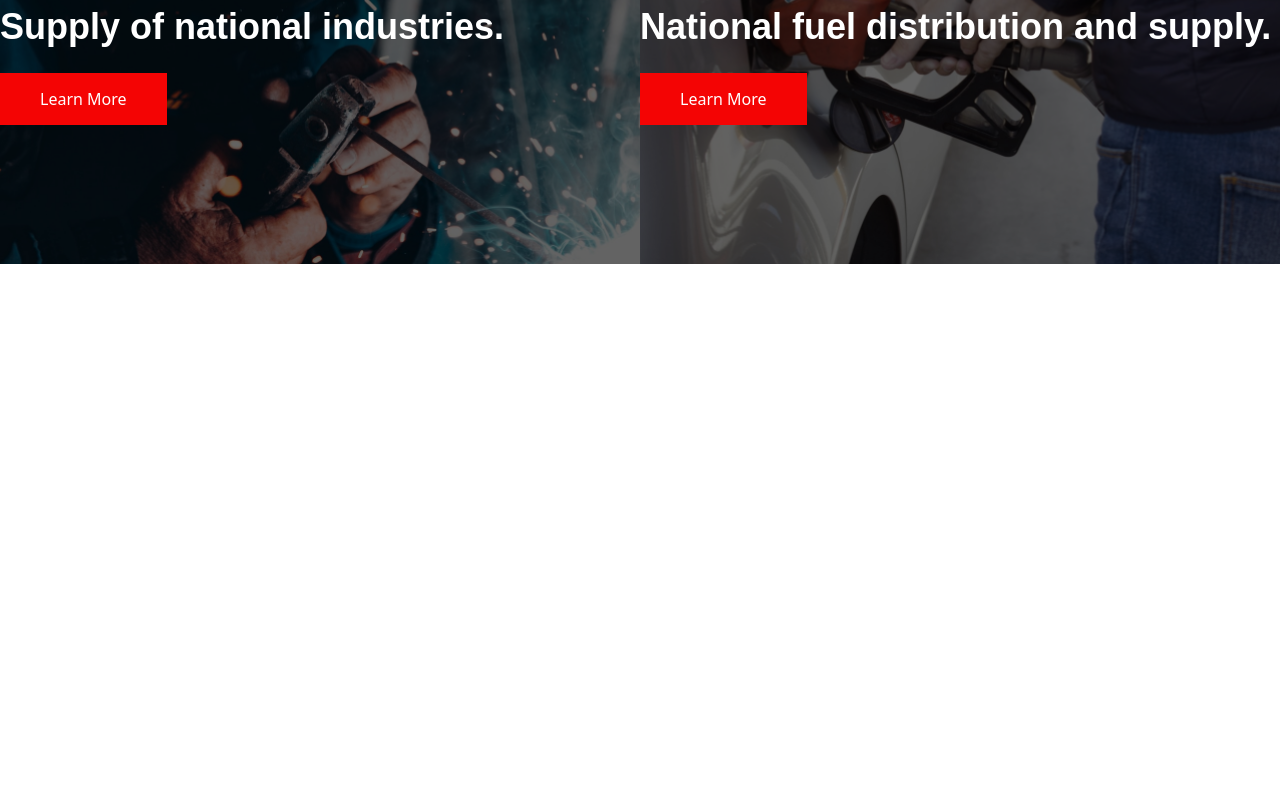
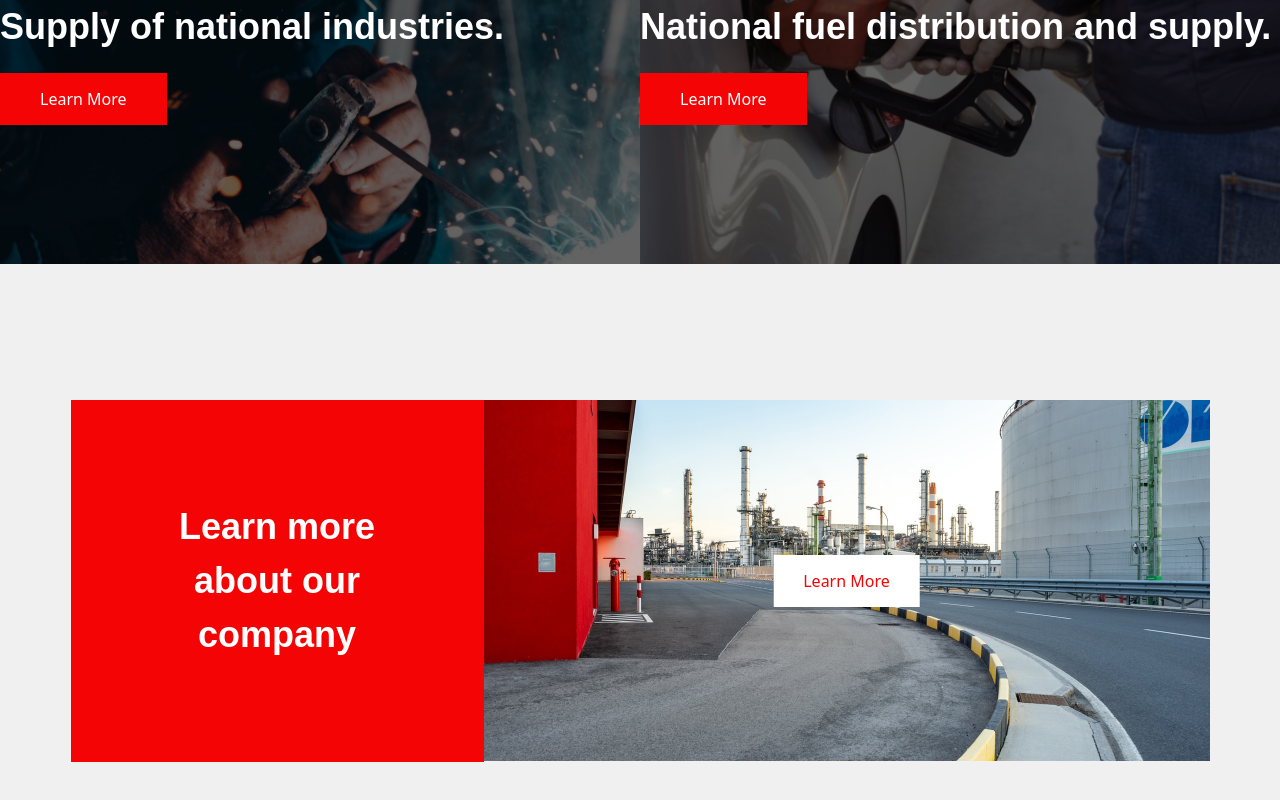
Before and after one commit to mahid76/Petroil, a React (Vite) app: page / in a window 1280 px wide. Shown: the part 2351-3151 px from the top of the page. Before the commit the page ends 2615 px from the top, so only its background shows below. Built offline with nearby package versions, Linux system fonts and the light colour scheme.

Commit message:
about done

```diff
--- a/src/App.jsx
+++ b/src/App.jsx
@@ -1,5 +1,6 @@
 
 import './App.css'
+import About from './components/About/About'
 import Banner from './components/Banner/Banner'
 import Header from './components/Header/Header'
 import Navbar from './components/Navbar/Navbar'
@@ -15,6 +16,7 @@ function App() {
      <Banner />
      <Supply />
      <Services />
+     <About />
     </>
   )
 }
--- /dev/null
+++ b/src/components/About/About.jsx
@@ -0,0 +1,28 @@
+import React from 'react'
+import Container from '../Layout/Container'
+import about01 from '../../assets/about01.jpg'
+
+const About = () => {
+  return (
+    <section className='bg-[#F0F0F0] py-[136px] '>
+      <Container>
+       <div className='flex'>
+         <div className='max-w-[413px] text-center bg-primary py-[100px] px-[75px]  '>
+          <h3 className='font-primary text-[36px] font-bold text-white '>Learn more about our company</h3>
+        </div>
+        <div className='relative'>
+          <img className='w-full' src={about01} alt="" />
+         <div className='absolute  top-1/2 left-1/2 transform -translate-1/2'>
+           <a  href="#">
+          <button className='py-[14px] px-[30px] text-primary bg-white  '>Learn More</button>
+
+          </a>
+         </div>
+        </div>
+       </div>
+      </Container>
+   </section>
+  )
+}
+
+export default About
```
Also changed, not shown: src/assets/about01.jpg (added).
